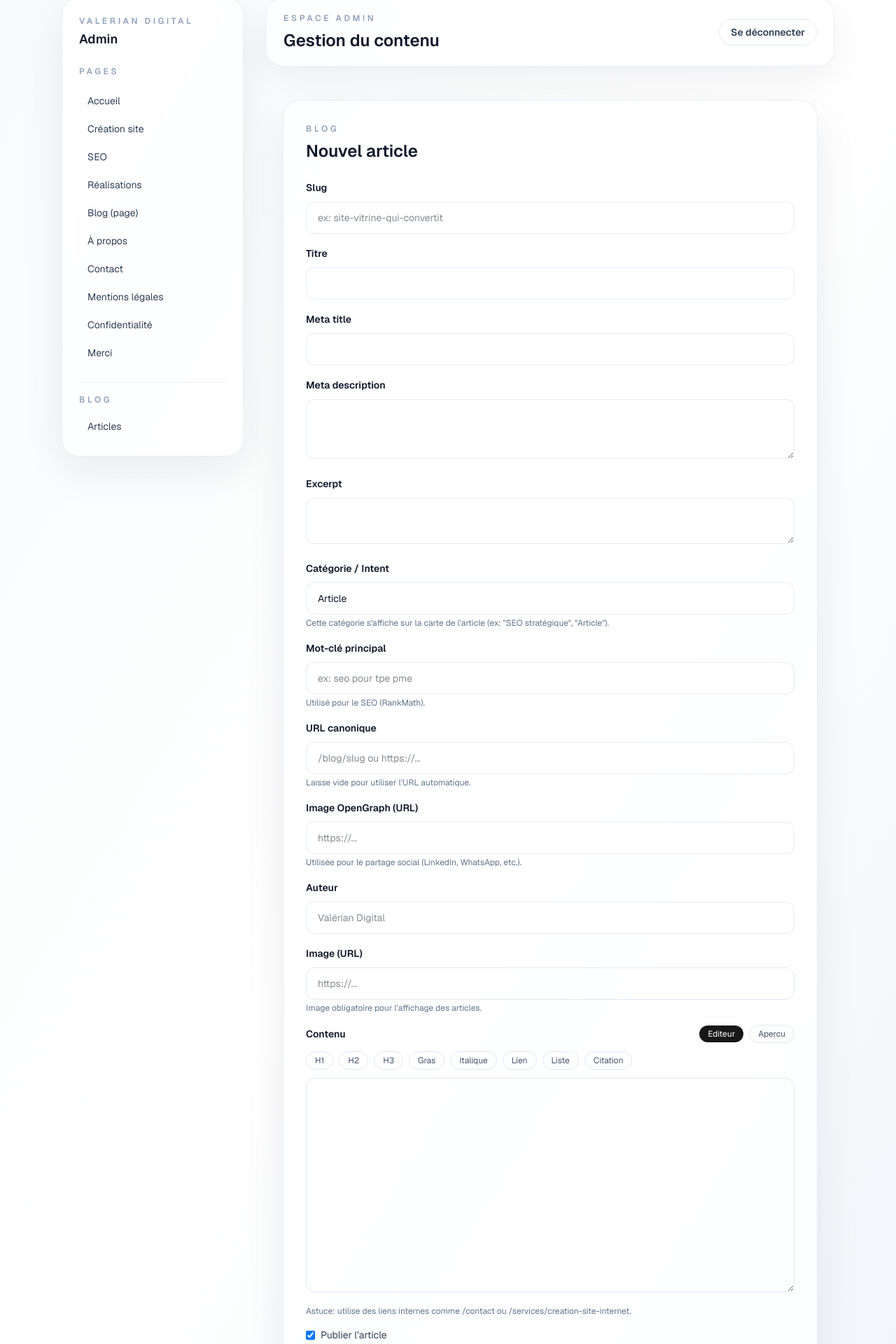
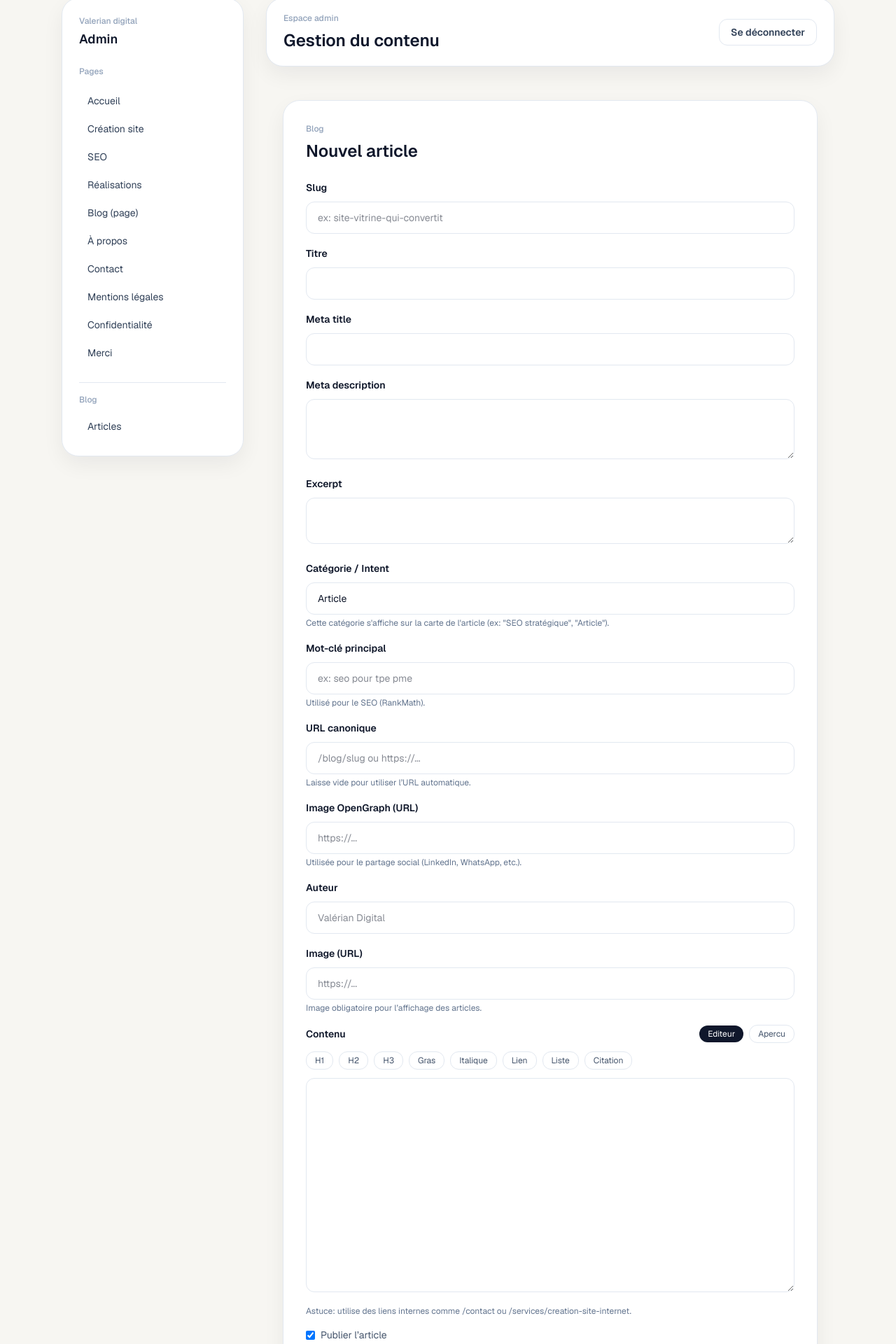
Before and after one commit to VBWEBcorp/valerian, a Next.js app: page /admin/blog/new in a window 1280 px wide. Shown: the part 122-2042 px from the top of the page at 70% size. Built offline with nearby package versions, Linux system fonts and the light colour scheme.

Commit message:
Refine admin UI with zen styling

```diff
--- a/src/app/admin/blog/new/page.tsx
+++ b/src/app/admin/blog/new/page.tsx
@@ -48,11 +48,9 @@ export default function AdminBlogNewPage() {
       <Container>
         <form
           onSubmit={handleSubmit}
-          className="rounded-3xl border border-slate-200/70 bg-white/80 p-8 shadow-[0_20px_60px_rgba(15,23,42,0.08)] backdrop-blur"
+          className="rounded-3xl border border-slate-200 bg-white p-8 shadow-[0_12px_30px_rgba(15,23,42,0.06)]"
         >
-          <p className="text-xs font-semibold uppercase tracking-[0.3em] text-slate-400">
-            Blog
-          </p>
+          <p className="text-xs font-medium text-slate-400">Blog</p>
           <h2 className="mt-2 text-2xl font-semibold text-slate-900">
             Nouvel article
           </h2>
@@ -65,7 +63,7 @@ export default function AdminBlogNewPage() {
                   setForm({ ...form, slug: event.target.value })
                 }
                 placeholder="ex: site-vitrine-qui-convertit"
-                className="mt-2 w-full rounded-xl border border-slate-200/80 bg-white px-4 py-3 text-sm focus:outline-none focus:ring-2 focus:ring-neutral-900/10"
+                className="mt-2 w-full rounded-xl border border-slate-200 bg-white px-4 py-3 text-sm focus:outline-none focus:ring-2 focus:ring-slate-300"
                 required
               />
             </div>
@@ -76,7 +74,7 @@ export default function AdminBlogNewPage() {
                 onChange={(event) =>
                   setForm({ ...form, title: event.target.value })
                 }
-                className="mt-2 w-full rounded-xl border border-slate-200/80 bg-white px-4 py-3 text-sm focus:outline-none focus:ring-2 focus:ring-neutral-900/10"
+                className="mt-2 w-full rounded-xl border border-slate-200 bg-white px-4 py-3 text-sm focus:outline-none focus:ring-2 focus:ring-slate-300"
                 required
               />
             </div>
@@ -87,7 +85,7 @@ export default function AdminBlogNewPage() {
                 onChange={(event) =>
                   setForm({ ...form, meta_title: event.target.value })
                 }
-                className="mt-2 w-full rounded-xl border border-slate-200/80 bg-white px-4 py-3 text-sm focus:outline-none focus:ring-2 focus:ring-neutral-900/10"
+                className="mt-2 w-full rounded-xl border border-slate-200 bg-white px-4 py-3 text-sm focus:outline-none focus:ring-2 focus:ring-slate-300"
                 required
               />
             </div>
@@ -99,7 +97,7 @@ export default function AdminBlogNewPage() {
                   setForm({ ...form, meta_description: event.target.value })
                 }
                 rows={3}
-                className="mt-2 w-full rounded-xl border border-slate-200/80 bg-white px-4 py-3 text-sm focus:outline-none focus:ring-2 focus:ring-neutral-900/10"
+                className="mt-2 w-full rounded-xl border border-slate-200 bg-white px-4 py-3 text-sm focus:outline-none focus:ring-2 focus:ring-slate-300"
                 required
               />
             </div>
@@ -111,7 +109,7 @@ export default function AdminBlogNewPage() {
                   setForm({ ...form, excerpt: event.target.value })
                 }
                 rows={2}
-                className="mt-2 w-full rounded-xl border border-slate-200/80 bg-white px-4 py-3 text-sm focus:outline-none focus:ring-2 focus:ring-neutral-900/10"
+                className="mt-2 w-full rounded-xl border border-slate-200 bg-white px-4 py-3 text-sm focus:outline-none focus:ring-2 focus:ring-slate-300"
               />
             </div>
             <div>
@@ -122,7 +120,7 @@ export default function AdminBlogNewPage() {
                   setForm({ ...form, intent: event.target.value })
                 }
                 placeholder="ex: SEO stratégique, Conversion / UX"
-                className="mt-2 w-full rounded-xl border border-slate-200/80 bg-white px-4 py-3 text-sm focus:outline-none focus:ring-2 focus:ring-neutral-900/10"
+                className="mt-2 w-full rounded-xl border border-slate-200 bg-white px-4 py-3 text-sm focus:outline-none focus:ring-2 focus:ring-slate-300"
                 required
               />
               <p className="mt-1 text-xs text-slate-500">
@@ -137,7 +135,7 @@ export default function AdminBlogNewPage() {
                   setForm({ ...form, focus_keyword: event.target.value })
                 }
                 placeholder="ex: seo pour tpe pme"
-                className="mt-2 w-full rounded-xl border border-slate-200/80 bg-white px-4 py-3 text-sm focus:outline-none focus:ring-2 focus:ring-neutral-900/10"
+                className="mt-2 w-full rounded-xl border border-slate-200 bg-white px-4 py-3 text-sm focus:outline-none focus:ring-2 focus:ring-slate-300"
               />
               <p className="mt-1 text-xs text-slate-500">
                 Utilisé pour le SEO (RankMath).
@@ -151,7 +149,7 @@ export default function AdminBlogNewPage() {
                   setForm({ ...form, canonical_url: event.target.value })
                 }
                 placeholder="/blog/slug ou https://..."
-                className="mt-2 w-full rounded-xl border border-slate-200/80 bg-white px-4 py-3 text-sm focus:outline-none focus:ring-2 focus:ring-neutral-900/10"
+                className="mt-2 w-full rounded-xl border border-slate-200 bg-white px-4 py-3 text-sm focus:outline-none focus:ring-2 focus:ring-slate-300"
               />
               <p className="mt-1 text-xs text-slate-500">
                 Laisse vide pour utiliser l’URL automatique.
@@ -165,7 +163,7 @@ export default function AdminBlogNewPage() {
                   setForm({ ...form, og_image_url: event.target.value })
                 }
                 placeholder="https://..."
-                className="mt-2 w-full rounded-xl border border-slate-200/80 bg-white px-4 py-3 text-sm focus:outline-none focus:ring-2 focus:ring-neutral-900/10"
+                className="mt-2 w-full rounded-xl border border-slate-200 bg-white px-4 py-3 text-sm focus:outline-none focus:ring-2 focus:ring-slate-300"
               />
               <p className="mt-1 text-xs text-slate-500">
                 Utilisée pour le partage social (LinkedIn, WhatsApp, etc.).
@@ -179,7 +177,7 @@ export default function AdminBlogNewPage() {
                   setForm({ ...form, author_name: event.target.value })
                 }
                 placeholder="Valérian Digital"
-                className="mt-2 w-full rounded-xl border border-slate-200/80 bg-white px-4 py-3 text-sm focus:outline-none focus:ring-2 focus:ring-neutral-900/10"
+                className="mt-2 w-full rounded-xl border border-slate-200 bg-white px-4 py-3 text-sm focus:outline-none focus:ring-2 focus:ring-slate-300"
               />
             </div>
             <div>
@@ -203,7 +201,7 @@ export default function AdminBlogNewPage() {
               label="Contenu"
               rows={14}
             />
-            <label className="flex items-center gap-2 text-sm text-slate-700">
+            <label className="flex items-center gap-2 text-sm text-slate-600">
               <input
                 type="checkbox"
                 checked={form.published}
@@ -218,7 +216,7 @@ export default function AdminBlogNewPage() {
           <button
             type="submit"
             disabled={saving}
-            className="mt-6 rounded-full bg-neutral-900 px-6 py-3 text-sm font-semibold text-white transition hover:bg-neutral-800"
+            className="mt-6 rounded-xl bg-slate-900 px-6 py-3 text-sm font-semibold text-white transition hover:bg-slate-800"
           >
             {saving ? "Création..." : "Créer l’article"}
           </button>
--- a/src/app/admin/layout.tsx
+++ b/src/app/admin/layout.tsx
@@ -35,20 +35,18 @@ export default function AdminLayout({ children }: { children: ReactNode }) {
   }
 
   return (
-    <div className="min-h-screen bg-gradient-to-br from-slate-50 via-white to-slate-100">
+    <div className="min-h-screen bg-[#f7f6f2]">
       <div className="mx-auto w-full max-w-6xl px-6 py-10">
         <div className="grid items-start gap-8 lg:grid-cols-[260px_1fr]">
-          <aside className="sticky top-8 max-h-[calc(100vh-4rem)] overflow-y-auto rounded-3xl border border-slate-200/70 bg-white/80 p-6 shadow-[0_20px_60px_rgba(15,23,42,0.08)] backdrop-blur">
+          <aside className="sticky top-8 max-h-[calc(100vh-4rem)] overflow-y-auto rounded-3xl border border-slate-200 bg-white p-6 shadow-[0_12px_30px_rgba(15,23,42,0.06)]">
             <div className="space-y-1">
-              <p className="text-xs font-semibold uppercase tracking-[0.3em] text-slate-400">
+              <p className="text-xs font-medium text-slate-400">
                 Valerian digital
               </p>
               <h2 className="text-lg font-semibold text-slate-900">Admin</h2>
             </div>
             <div className="mt-6">
-              <p className="text-xs font-semibold uppercase tracking-[0.3em] text-slate-400">
-                Pages
-              </p>
+              <p className="text-xs font-medium text-slate-400">Pages</p>
               <nav className="mt-4 space-y-1 text-sm">
                 {pages.map((page) => {
                   const href = `/admin/content/${page.slug}`;
@@ -59,48 +57,34 @@ export default function AdminLayout({ children }: { children: ReactNode }) {
                       href={href}
                       className={`flex items-center justify-between rounded-xl px-3 py-2 transition ${
                         isActive
-                          ? "bg-neutral-900 text-white shadow"
+                          ? "bg-slate-900 text-white"
                           : "text-slate-700 hover:bg-slate-50"
                       }`}
                     >
                       <span>{page.label}</span>
-                      {isActive && (
-                        <span className="text-[10px] uppercase tracking-[0.2em] text-white/70">
-                          Actif
-                        </span>
-                      )}
                     </Link>
                   );
                 })}
               </nav>
             </div>
-            <div className="mt-6 border-t border-slate-200/70 pt-4">
-              <p className="text-xs font-semibold uppercase tracking-[0.3em] text-slate-400">
-                Blog
-              </p>
+            <div className="mt-6 border-t border-slate-200 pt-4">
+              <p className="text-xs font-medium text-slate-400">Blog</p>
               <Link
                 href="/admin/blog"
                 className={`mt-3 flex items-center justify-between rounded-xl px-3 py-2 text-sm transition ${
                   pathname === "/admin/blog"
-                    ? "bg-neutral-900 text-white shadow"
+                    ? "bg-slate-900 text-white"
                     : "text-slate-700 hover:bg-slate-50"
                 }`}
               >
                 <span>Articles</span>
-                {pathname === "/admin/blog" && (
-                  <span className="text-[10px] uppercase tracking-[0.2em] text-white/70">
-                    Actif
-                  </span>
-                )}
               </Link>
             </div>
           </aside>
           <div className="self-start space-y-6">
-            <div className="flex flex-wrap items-center justify-between gap-4 rounded-3xl border border-slate-200/70 bg-white/80 px-6 py-5 shadow-[0_18px_50px_rgba(15,23,42,0.06)] backdrop-blur">
+            <div className="flex flex-wrap items-center justify-between gap-4 rounded-3xl border border-slate-200 bg-white px-6 py-5 shadow-[0_12px_30px_rgba(15,23,42,0.06)]">
               <div>
-                <p className="text-xs font-semibold uppercase tracking-[0.3em] text-slate-400">
-                  Espace admin
-                </p>
+                <p className="text-xs font-medium text-slate-400">Espace admin</p>
                 <h1 className="mt-2 text-2xl font-semibold text-slate-900">
                   Gestion du contenu
                 </h1>
@@ -108,7 +92,7 @@ export default function AdminLayout({ children }: { children: ReactNode }) {
               <button
                 onClick={handleLogout}
                 disabled={loading}
-                className="rounded-full border border-slate-200 bg-white px-4 py-2 text-sm font-semibold text-slate-700 transition hover:border-slate-300 hover:text-slate-900"
+                className="rounded-xl border border-slate-200 bg-white px-4 py-2 text-sm font-semibold text-slate-700 transition hover:border-slate-300 hover:text-slate-900"
               >
                 {loading ? "Déconnexion..." : "Se déconnecter"}
               </button>
--- a/src/components/MarkdownEditor.tsx
+++ b/src/components/MarkdownEditor.tsx
@@ -110,10 +110,10 @@ export function MarkdownEditor({
           <button
             type="button"
             onClick={() => setMode("edit")}
-            className={`rounded-full px-3 py-1 ${
+            className={`rounded-xl px-3 py-1 ${
               mode === "edit"
-                ? "bg-neutral-900 text-white"
-                : "border border-slate-200 text-slate-600"
+                ? "bg-slate-900 text-white"
+                : "border border-slate-200 text-slate-600 hover:bg-slate-50"
             }`}
           >
             Editeur
@@ -121,10 +121,10 @@ export function MarkdownEditor({
           <button
             type="button"
             onClick={() => setMode("preview")}
-            className={`rounded-full px-3 py-1 ${
+            className={`rounded-xl px-3 py-1 ${
               mode === "preview"
-                ? "bg-neutral-900 text-white"
-                : "border border-slate-200 text-slate-600"
+                ? "bg-slate-900 text-white"
+                : "border border-slate-200 text-slate-600 hover:bg-slate-50"
             }`}
           >
             Apercu
@@ -137,56 +137,56 @@ export function MarkdownEditor({
             <button
               type="button"
               onClick={() => handlePrefix("# ")}
-              className="rounded-full border border-slate-200 px-3 py-1 text-slate-600"
+              className="rounded-xl border border-slate-200 px-3 py-1 text-slate-600 hover:bg-slate-50"
             >
               H1
             </button>
             <button
               type="button"
               onClick={() => handlePrefix("## ")}
-              className="rounded-full border border-slate-200 px-3 py-1 text-slate-600"
+              className="rounded-xl border border-slate-200 px-3 py-1 text-slate-600 hover:bg-slate-50"
             >
               H2
             </button>
             <button
               type="button"
               onClick={() => handlePrefix("### ")}
-              className="rounded-full border border-slate-200 px-3 py-1 text-slate-600"
+              className="rounded-xl border border-slate-200 px-3 py-1 text-slate-600 hover:bg-slate-50"
             >
               H3
             </button>
             <button
               type="button"
               onClick={() => handleWrap("**")}
-              className="rounded-full border border-slate-200 px-3 py-1 text-slate-600"
+              className="rounded-xl border border-slate-200 px-3 py-1 text-slate-600 hover:bg-slate-50"
             >
               Gras
             </button>
             <button
               type="button"
               onClick={() => handleWrap("*")}
-              className="rounded-full border border-slate-200 px-3 py-1 text-slate-600"
+              className="rounded-xl border border-slate-200 px-3 py-1 text-slate-600 hover:bg-slate-50"
             >
               Italique
             </button>
             <button
               type="button"
               onClick={handleLink}
-              className="rounded-full border border-slate-200 px-3 py-1 text-slate-600"
+              className="rounded-xl border border-slate-200 px-3 py-1 text-slate-600 hover:bg-slate-50"
             >
               Lien
             </button>
             <button
               type="button"
               onClick={() => handlePrefix("- ")}
-              className="rounded-full border border-slate-200 px-3 py-1 text-slate-600"
+              className="rounded-xl border border-slate-200 px-3 py-1 text-slate-600 hover:bg-slate-50"
             >
               Liste
             </button>
             <button
               type="button"
               onClick={() => handlePrefix("> ")}
-              className="rounded-full border border-slate-200 px-3 py-1 text-slate-600"
+              className="rounded-xl border border-slate-200 px-3 py-1 text-slate-600 hover:bg-slate-50"
             >
               Citation
             </button>
@@ -196,7 +196,7 @@ export function MarkdownEditor({
             value={value}
             onChange={(event) => onChange(event.target.value)}
             rows={rows}
-            className="w-full rounded-xl border border-slate-200 px-4 py-3 text-sm font-mono"
+            className="w-full rounded-xl border border-slate-200 bg-white px-4 py-3 text-sm font-mono focus:outline-none focus:ring-2 focus:ring-slate-300"
           />
           <p className="text-xs text-slate-500">
             Astuce: utilise des liens internes comme /contact ou
```
Also changed, not shown: src/app/admin/blog/[slug]/page.tsx (+15 -17 lines), src/app/admin/blog/page.tsx (+4 -6 lines), src/app/admin/page.tsx (+8 -10 lines).
